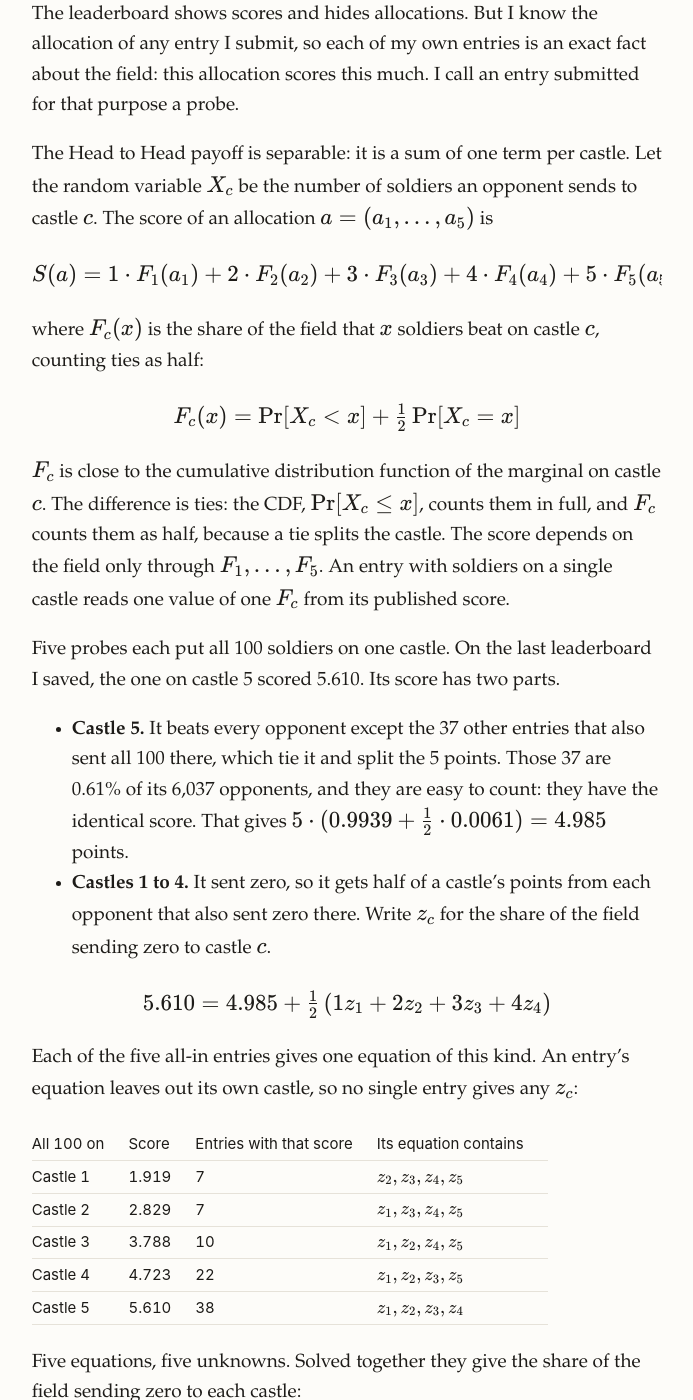
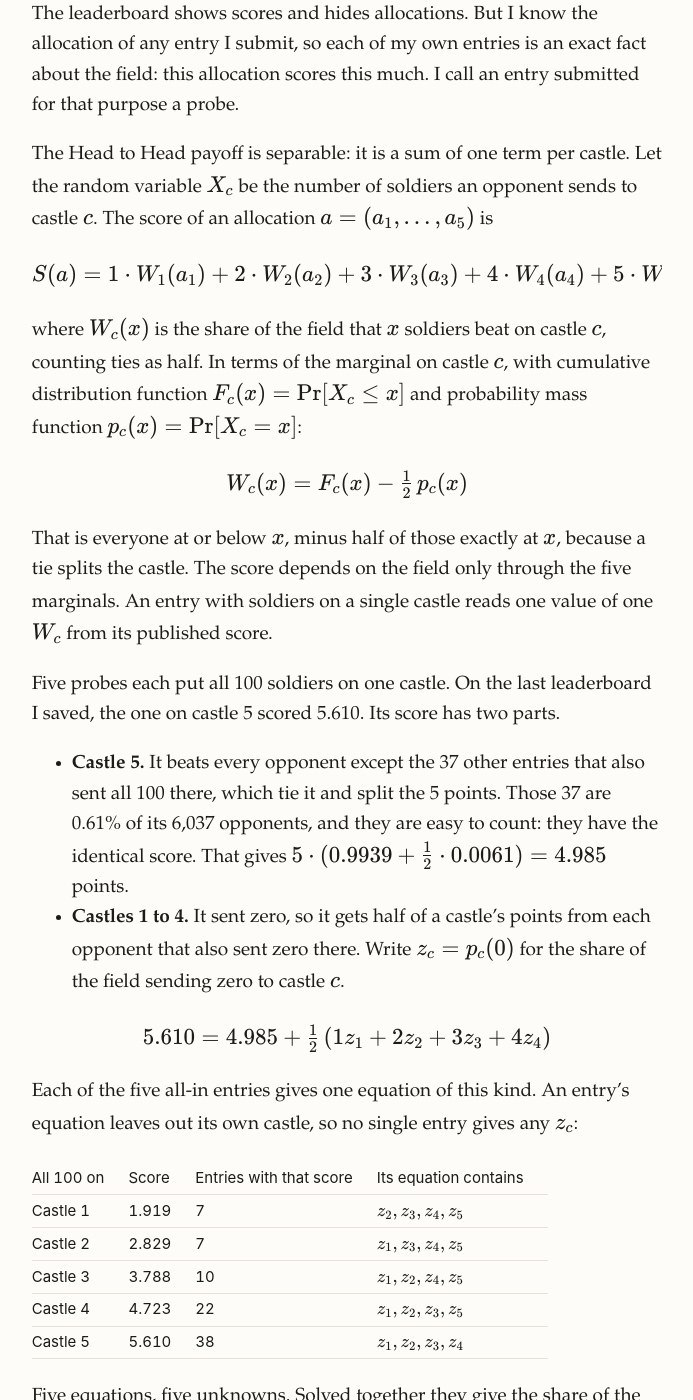
Before and after one commit to kinshu0/kinshu0.github.io, a Jekyll site: the page built from _posts/2026-11-22-castle-challenge.markdown, in a window 1280 px wide and 1400 px high, scrolled down 2899 px. Shown: the whole window, without its empty margins (293-986 px from the left). Built offline with Jekyll 4.4.1, drawn with Linux system fonts in a browser that asks for light colours; some of the changed text lies outside the part shown.

Commit message:
Castle post: keep F as the true CDF, declare the tie adjustment separately
Co-Authored-By: Claude Fable 5.2 <noreply@anthropic.com>

```diff
--- a/_posts/2026-11-22-castle-challenge.markdown
+++ b/_posts/2026-11-22-castle-challenge.markdown
@@ -51,21 +51,21 @@ The leaderboard shows scores and hides allocations. But I know the allocation of
 The Head to Head payoff is separable: it is a sum of one term per castle. Let the random variable $$X_c$$ be the number of soldiers an opponent sends to castle $$c$$. The score of an allocation $$a = (a_1, \dots, a_5)$$ is
 
 $$
-S(a) = 1 \cdot F_1(a_1) + 2 \cdot F_2(a_2) + 3 \cdot F_3(a_3) + 4 \cdot F_4(a_4) + 5 \cdot F_5(a_5)
+S(a) = 1 \cdot W_1(a_1) + 2 \cdot W_2(a_2) + 3 \cdot W_3(a_3) + 4 \cdot W_4(a_4) + 5 \cdot W_5(a_5)
 $$
 
-where $$F_c(x)$$ is the share of the field that $$x$$ soldiers beat on castle $$c$$, counting ties as half:
+where $$W_c(x)$$ is the share of the field that $$x$$ soldiers beat on castle $$c$$, counting ties as half. In terms of the marginal on castle $$c$$, with cumulative distribution function $$F_c(x) = \Pr[X_c \le x]$$ and probability mass function $$p_c(x) = \Pr[X_c = x]$$:
 
 $$
-F_c(x) = \Pr[X_c < x] + \tfrac{1}{2} \Pr[X_c = x]
+W_c(x) = F_c(x) - \tfrac{1}{2} \, p_c(x)
 $$
 
-$$F_c$$ is close to the cumulative distribution function of the marginal on castle $$c$$. The difference is ties: the CDF, $$\Pr[X_c \le x]$$, counts them in full, and $$F_c$$ counts them as half, because a tie splits the castle. The score depends on the field only through $$F_1, \dots, F_5$$. An entry with soldiers on a single castle reads one value of one $$F_c$$ from its published score.
+That is everyone at or below $$x$$, minus half of those exactly at $$x$$, because a tie splits the castle. The score depends on the field only through the five marginals. An entry with soldiers on a single castle reads one value of one $$W_c$$ from its published score.
 
 Five probes each put all 100 soldiers on one castle. On the last leaderboard I saved, the one on castle 5 scored 5.610. Its score has two parts.
 
 - **Castle 5.** It beats every opponent except the 37 other entries that also sent all 100 there, which tie it and split the 5 points. Those 37 are 0.61% of its 6,037 opponents, and they are easy to count: they have the identical score. That gives $$5 \cdot (0.9939 + \tfrac{1}{2} \cdot 0.0061) = 4.985$$ points.
-- **Castles 1 to 4.** It sent zero, so it gets half of a castle's points from each opponent that also sent zero there. Write $$z_c$$ for the share of the field sending zero to castle $$c$$.
+- **Castles 1 to 4.** It sent zero, so it gets half of a castle's points from each opponent that also sent zero there. Write $$z_c = p_c(0)$$ for the share of the field sending zero to castle $$c$$.
 
 $$
 5.610 = 4.985 + \tfrac{1}{2} \left( 1 z_1 + 2 z_2 + 3 z_3 + 4 z_4 \right)
@@ -87,7 +87,7 @@ $$
 z_1 = 10.9\%, \quad z_2 = 14.4\%, \quad z_3 = 12.2\%, \quad z_4 = 12.2\%, \quad z_5 = 13.9\%
 $$
 
-That fixes each $$F_c$$ at zero. Everything between 0 and 100 soldiers was still unknown.
+That fixes each marginal at zero: $$F_c(0) = p_c(0) = z_c$$. Everything between 0 and 100 soldiers was still unknown.
 
 ## A model of the field
 
@@ -121,19 +121,19 @@ It still did not find the answer. Its first recommendation put about 61 soldiers
 
 ## Measuring the field directly
 
-Every fit so far was inferring $$F_c$$ between 0 and 100 from indirect evidence. A probe can measure it instead: soldiers on one castle, the rest parked on castle 1. For example, 59-0-0-41-0 scored 4.468.
+Every fit so far was inferring the marginals between 0 and 100 from indirect evidence. A probe can measure it instead: soldiers on one castle, the rest parked on castle 1. For example, 59-0-0-41-0 scored 4.468.
 
-Assume that few entries send many soldiers to castle 1, so that the share sending 59 or more is negligible. Then $$F_1(59) \approx 1$$, and:
+Assume that few entries send many soldiers to castle 1, so that the share sending 59 or more is negligible. Then $$W_1(59) \approx 1$$, and:
 
-- Castle 1, with 59 soldiers, contributes $$1 \cdot F_1(59) \approx 1$$ point.
-- Castles 2, 3 and 5, with zero soldiers, can only tie, and a tie is worth half: $$F_c(0) = \tfrac{1}{2} \Pr[X_c = 0] = z_c / 2$$, already measured.
+- Castle 1, with 59 soldiers, contributes $$1 \cdot W_1(59) \approx 1$$ point.
+- Castles 2, 3 and 5, with zero soldiers, can only tie, and a tie is worth half: $$W_c(0) = F_c(0) - \tfrac{1}{2} \, p_c(0) = z_c / 2$$, already measured.
 - The rest belongs to castle 4.
 
 $$
-4 \, F_4(41) \approx 4.468 - 1 - \tfrac{1}{2} \left( 2 z_2 + 3 z_3 + 5 z_5 \right) = 4.468 - 1 - 0.676 = 2.792
+4 \, W_4(41) \approx 4.468 - 1 - \tfrac{1}{2} \left( 2 z_2 + 3 z_3 + 5 z_5 \right) = 4.468 - 1 - 0.676 = 2.792
 $$
 
-So $$F_4(41) \approx 2.792 / 4 = 0.70$$: 41 soldiers on castle 4 beat 70% of the field on that board (71% when first measured).
+So $$W_4(41) \approx 2.792 / 4 = 0.70$$: 41 soldiers on castle 4 beat 70% of the field on that board (71% when first measured).
 
 The first six of these showed how far off the fitted field was: 41 soldiers on castle 4 beat 71% of the field, where the model said 87%. About eighty such entries eventually mapped all five castles, and each one also went into the model as a constraint.
 
@@ -150,10 +150,10 @@ Each dot below is one of them. Set an allocation and the page computes its score
 <div id="castle-known" class="castle-known"></div>
 </details>
 
-The constant 0.109 is an error in the probe design, found while writing this up. A probe for $$F_c(x)$$ parks its other $$100 - x$$ soldiers on castle 1, and I assumed $$F_1(100 - x) = 1$$. A small share of the field sends more than that to castle 1, so each measured value is low by $$\left(1 - F_1(100 - x)\right) / c$$, and for a full allocation the errors add up to
+The constant 0.109 is an error in the probe design, found while writing this up. A probe for $$W_c(x)$$ parks its other $$100 - x$$ soldiers on castle 1, and I assumed $$W_1(100 - x) = 1$$. A small share of the field sends more than that to castle 1, so each measured value is low by $$\left(1 - W_1(100 - x)\right) / c$$, and for a full allocation the errors add up to
 
 $$
-S(a) - \hat{S}(a) = \sum_{c=2}^{5} \left( 1 - F_1(100 - a_c) \right)
+S(a) - \hat{S}(a) = \sum_{c=2}^{5} \left( 1 - W_1(100 - a_c) \right)
 $$
 
 which is about 0.03 per castle. It is nearly the same for every allocation near the top, so it did not change which looked best.
```
